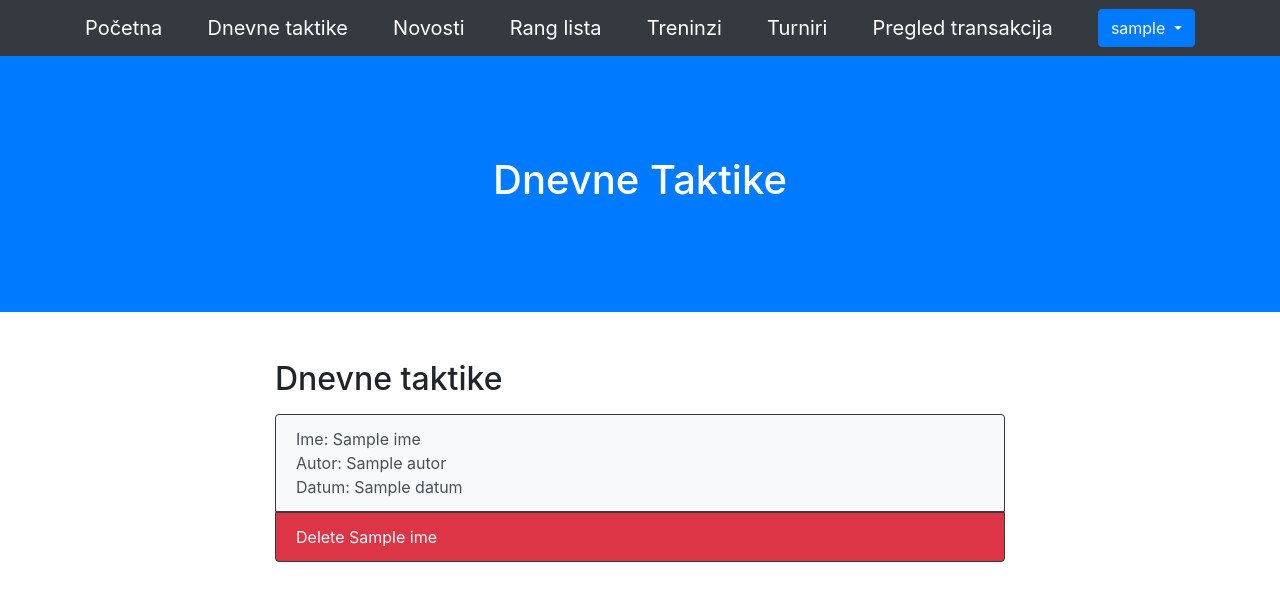
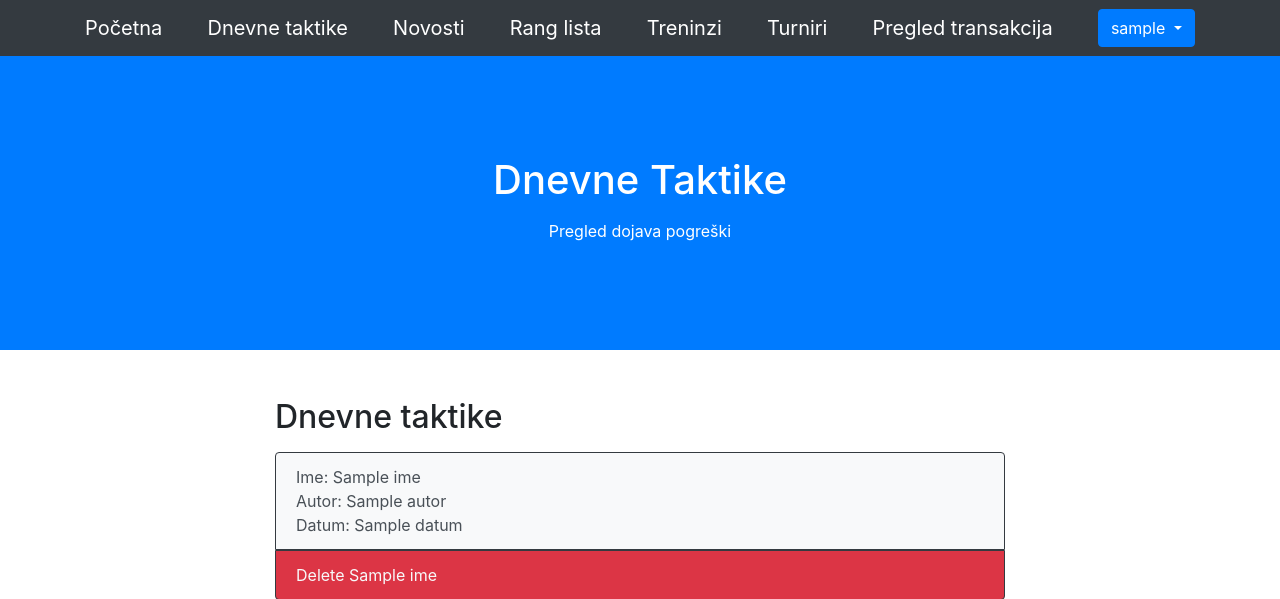
Before and after one commit to Ivan-Klabucar/Chess-Club-Webapp, a Django app: template IzvorniKod/templates/listaDnevnihTaktika.html in a window 1280 px wide. Shown: the top 599 px of the page. Run offline with Django 3.2, Linux system fonts and the light colour scheme; a user stored in the database is signed in; tables that the repository leaves empty hold one stand-in row (values such as "Sample post"); the template is opened without the code that fills it: most values are stand-ins (such as "Sample title", 1, 10 or a date in 2020); some libraries are stand-ins or nearby versions.

Commit message:
dodan link na listu dojava pogreski

```diff
--- a/IzvorniKod/templates/listaDnevnihTaktika.html
+++ b/IzvorniKod/templates/listaDnevnihTaktika.html
@@ -1,8 +1,11 @@
 {% extends "base.html" %}
 {% block header %}
-<div class="container text-center">
-    <h1>Dnevne Taktike</h1>
-</div>
+    <div class="container text-center">
+        <h1>Dnevne Taktike</h1>
+        {% if request.user.is_authenticated and request.user.profil.trener %}
+                <a class="btn btn-primary" href="/listaDojavaPogreski" role="button">Pregled dojava pogreški</a>
+        {% endif %}
+    </div>
 {% endblock %}
 
 {% block content %}
```
